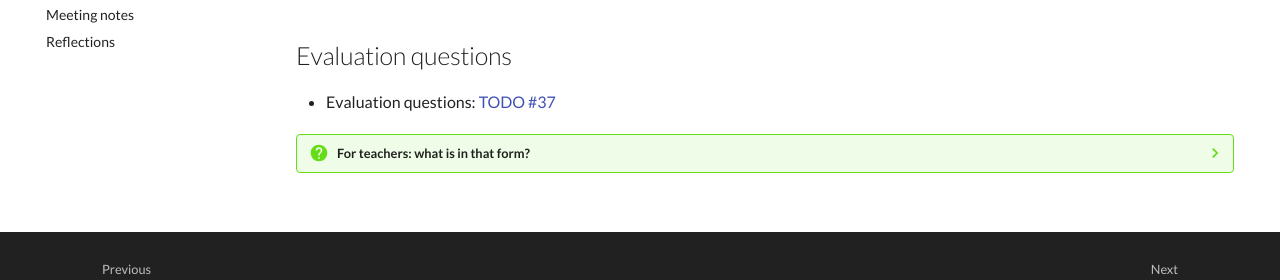
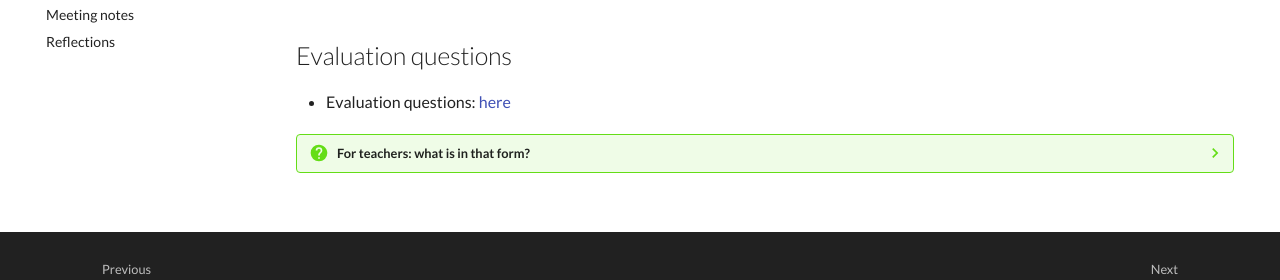
Before and after one commit to UPPMAX/naiss_file_transfer_course, an MkDocs documentation site: the page built from docs/evaluation.md, in a window 1280 px wide. Shown: the part 530-810 px from the top of the page. Built offline with MkDocs 1.6.1 and Material for MkDocs 9.7.7, drawn with Linux system fonts in a browser that asks for light colours; comment, search, counter and statistics services are not loaded.

Commit message:
Add evaluation form, progress #37

```diff
--- a/docs/evaluation.md
+++ b/docs/evaluation.md
@@ -25,7 +25,7 @@
 
 ## Evaluation questions
 
-- Evaluation questions: [TODO #37](https://github.com/UPPMAX/naiss_file_transfer_course/issues/37)
+- Evaluation questions: [here](https://docs.google.com/forms/d/e/1FAIpQLSerepZRASbdMnFtNlXNWETDl1FcQaIp6snlK1ShOheoyCHEyQ/viewform?usp=header)
 
 ???- question "For teachers: what is in that form?"
 
```
